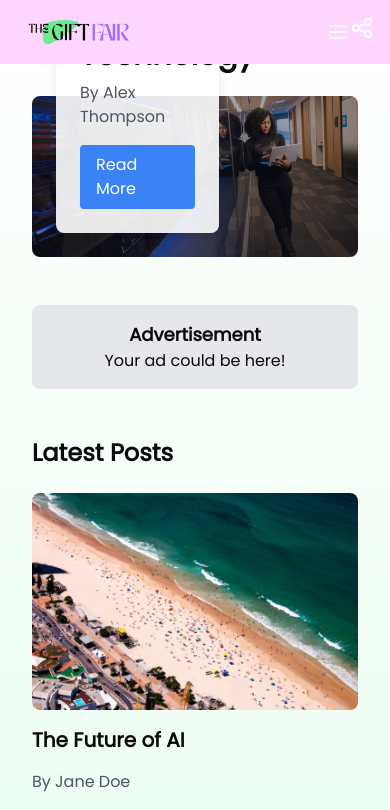
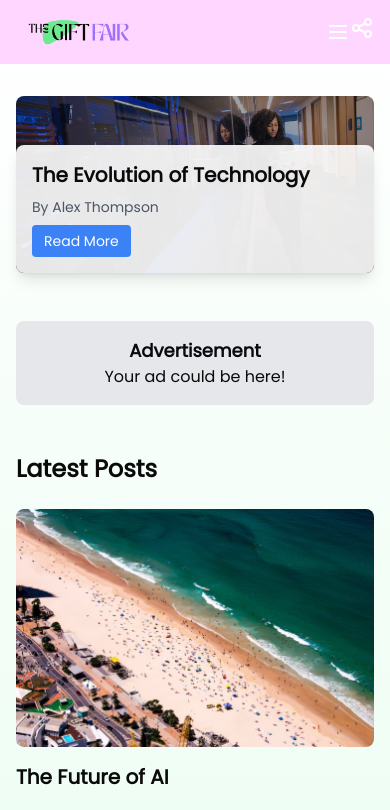
Before and after one commit to Daniel-zhang0120/thetoyfair, a Next.js app: page /media in a window 390 px wide. Shown: the top 810 px of the page. Built offline with nearby package versions, Linux system fonts and the light colour scheme; a web font is replaced by a local one.

Commit message:
responsive for the landing page, media and brands page

```diff
--- a/components/BrandsPage.tsx
+++ b/components/BrandsPage.tsx
@@ -75,19 +75,21 @@ export function BrandsPageComponent() {
     <div className="flex flex-col min-h-screen bg-white">
       <Navbar className="w-full bg-transparent" />
 
-      <div className="flex items-center justify-center py-8 bg-white">
+      <div className="flex items-center justify-center py-4 md:py-8 bg-white px-4 md:px-8">
         <div className="container text-center">
-          <h1 className="text-4xl font-bold mb-4">
+          <h1 className="text-2xl md:text-4xl font-bold mb-3 md:mb-4">
             Welcome to the Brands Page
           </h1>
-          <p className="text-lg text-gray-600 mb-8">
+          <p className="text-base md:text-lg text-gray-600 mb-4 md:mb-8 px-2 md:px-0">
             Discover a wide range of brands and their latest offerings.
           </p>
+          <div className="mt-4 md:mt-0">
             <SearchBar onSearch={handleSearch} />
           </div>
         </div>
+      </div>
 
-      <div className="container mx-auto py-8">
+      <div className="container mx-auto py-4 md:py-8">
         <BrandsGrid
           filteredBrands={filteredBrands}
           isLoading={isLoading}
@@ -109,10 +111,10 @@ function BrandsGrid({ filteredBrands, isLoading, error }: {
   if (error) return <div className="text-2xl text-red-500 text-center py-10">{error}</div>;
 
   return (
-    <div className="mt-4 columns-1 md:columns-2 lg:columns-3 xl:columns-4 gap-x-8">
+    <div className="mt-4 px-4 space-y-6 md:space-y-0 md:columns-2 lg:columns-3 xl:columns-4 gap-x-8">
       {filteredBrands.map((brand) => (
+        <div key={brand.BrandID} className="mb-6 md:mb-0 transform scale-90 md:scale-100 origin-top">
           <BrandCard
-          key={brand.BrandID}
             brandData={{
               standNumber: brand.stand_number,
               type: "Standard",
@@ -126,6 +128,7 @@ function BrandsGrid({ filteredBrands, isLoading, error }: {
               productTags: brand.product_tag.split(',').map(tag => tag.trim())
             }}
           />
+        </div>
       ))}
     </div>
   );
--- a/components/media.tsx
+++ b/components/media.tsx
@@ -20,7 +20,7 @@ export default function BlogPage() {
     <>
       <Navbar />
 
-      <div className="max-w-7xl mx-auto px-8 sm:px-12 lg:px-16 py-8">
+      <div className="max-w-7xl mx-auto px-4 sm:px-8 lg:px-16 py-8">
         {/* Main featured post */}
         <div className="relative mb-12">
           <Image
@@ -30,10 +30,13 @@ export default function BlogPage() {
             height={600}
             className="rounded-lg object-cover w-full"
           />
-          <div className="absolute bottom-0 left-0 w-1/2 bg-white/90 p-6 m-6 rounded-lg shadow-lg">
-            <h1 className="text-3xl font-bold mb-2">The Evolution of Technology</h1>
-            <p className="text-gray-600">By Alex Thompson</p>
-            <Link href="#" className="mt-4 inline-block bg-blue-500 text-white px-4 py-2 rounded hover:bg-blue-600 transition-colors">
+          <div className="absolute bottom-0 left-0 w-full md:w-1/2 bg-white/90 p-4 md:p-6 m-0 md:m-6 rounded-lg shadow-lg">
+            <h1 className="text-xl md:text-3xl font-bold mb-2 line-clamp-2">The Evolution of Technology</h1>
+            <p className="text-gray-600 text-sm md:text-base">By Alex Thompson</p>
+            <Link
+              href="#"
+              className="mt-2 md:mt-4 inline-block bg-blue-500 text-white px-3 py-1.5 md:px-4 md:py-2 rounded text-sm md:text-base hover:bg-blue-600 transition-colors"
+            >
               Read More
             </Link>
           </div>
--- a/components/navbar.tsx
+++ b/components/navbar.tsx
@@ -125,6 +125,9 @@ export function Navbar({ className }: NavbarProps) {
               >
                 BOOK A STAND
               </Button>
+              <div className="flex justify-center pt-2">
+                <ShareButton />
+              </div>
             </div>
           </nav>
         </div>
--- a/components/ui/search-bar.tsx
+++ b/components/ui/search-bar.tsx
@@ -1,4 +1,5 @@
 import { useState } from 'react';
+import { Search } from 'lucide-react';
 
 type SearchBarProps = {
   onSearch: (filters: {
@@ -32,7 +33,27 @@ export default function SearchBar({ onSearch }: SearchBarProps) {
 
   return (
     <div className="max-w-[90%] w-[1200px] mx-auto px-4">
-      <div className="flex flex-wrap items-center justify-between bg-white rounded-full border shadow-sm divide-x">
+      <div className="flex flex-col md:flex-row bg-white rounded-[30px] md:rounded-full border shadow-sm">
+        {/* Combined search input for mobile */}
+        <div className="md:hidden w-full px-4 py-3.5 flex items-center gap-2">
+          <Search className="w-5 h-5 text-gray-400" />
+          <input
+            type="text"
+            placeholder="Search brands, location, hall, or products..."
+            className="outline-none w-full bg-transparent"
+            value={brandName || location || hall || productTag}
+            onChange={(e) => {
+              setBrandName(e.target.value);
+              setLocation('');
+              setHall('');
+              setProductTag('');
+            }}
+            onKeyDown={handleKeyDown}
+          />
+        </div>
+
+        {/* Desktop inputs */}
+        <div className="hidden md:flex flex-1 divide-x">
           <div className="px-4 py-3.5 flex-1 min-w-[150px] hover:bg-gray-100 transition-colors cursor-pointer group rounded-l-full">
             <input
               type="text"
@@ -76,11 +97,13 @@ export default function SearchBar({ onSearch }: SearchBarProps) {
               onKeyDown={handleKeyDown}
             />
           </div>
+        </div>
 
-        <div>
+        {/* Search button */}
+        <div className="p-2 md:p-0">
           <button
             onClick={handleSubmit}
-            className="bg-primary h-full px-8 py-3 rounded-full hover:bg-primary/90 transition whitespace-nowrap text-white"
+            className="w-full md:w-auto bg-primary h-full px-8 py-3 rounded-[20px] md:rounded-full hover:bg-primary/90 transition whitespace-nowrap text-white"
           >
             Search
           </button>
```
Lines whose indentation alone changed are shown as unchanged.
